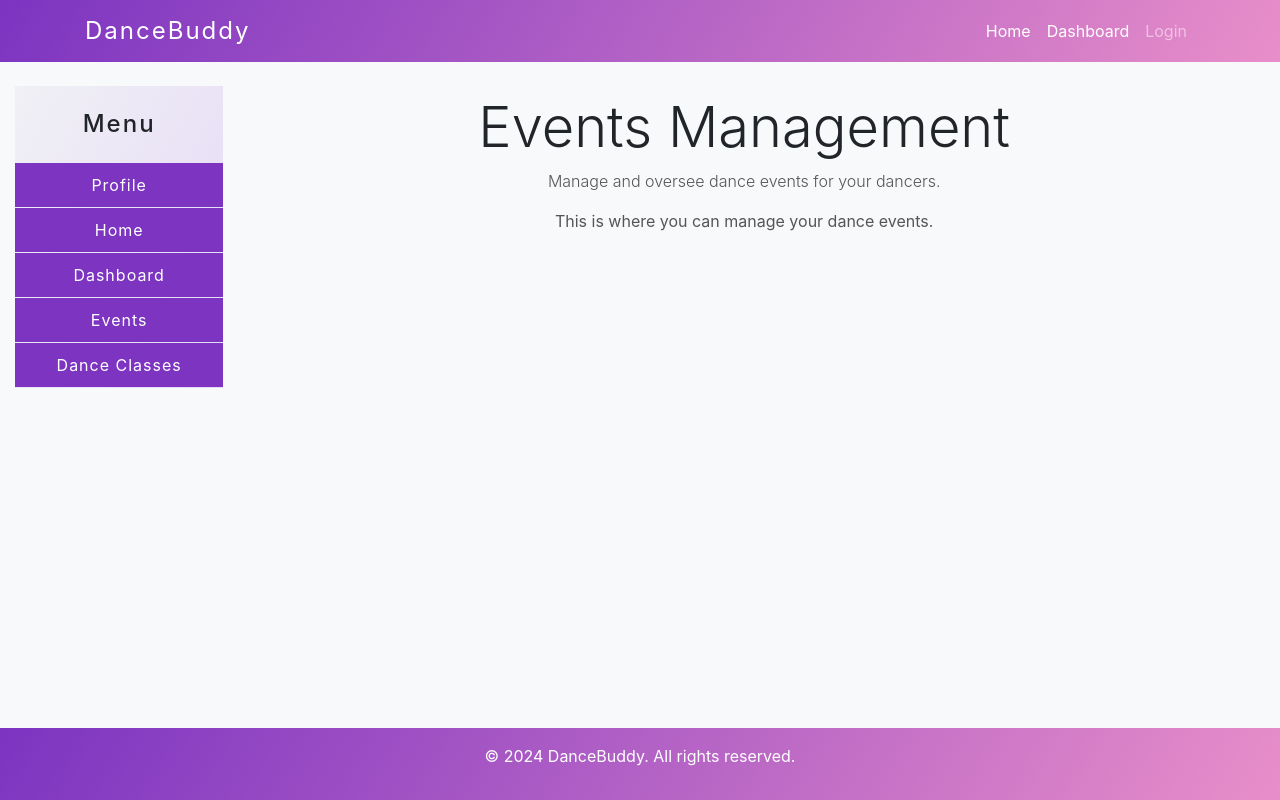
After one commit to Everbluee/DanceBuddyBackend, a Django app: page /management/event/ in a window 1280 px wide. The commit adds this page. Run offline with Django 5.2, Linux system fonts and the light colour scheme.

Commit message:
Add custom sidebar
Separate css files

```diff
--- a/BasicBackend/urls.py
+++ b/BasicBackend/urls.py
@@ -32,6 +32,7 @@ user_patterns = [
 ]
 
 attendance_patterns = [
+    path('', manage_attendance, name='manage_attendance'),
     path('danceclass/<int:class_id>/', manage_dance_class_attendance,
          name='manage_dance_class_attendance'),
     path('danceclass/<int:class_id>/mark/<int:user_id>/<str:status>/', mark_dance_class_attendance,
@@ -43,6 +44,11 @@ attendance_patterns = [
          name='mark_event_attendance'),
 ]
 
+management_patterns = [
+    path('dance_class/', manage_dance_classes, name='manage_dance_classes'),
+    path('attendance/', include(attendance_patterns)),
+    path('event/', manage_events, name='manage_events'),
+]
 
 urlpatterns = [
     path('', home, name='home'),
@@ -52,8 +58,8 @@ urlpatterns = [
     path('api/dance_class/', include(dance_class_patterns)),
     path('api/event/', include(event_patterns)),
     path('api/user/', include(user_patterns)),
-    path('attendance/', include(attendance_patterns)),
                   path('dashboard/', dashboard, name='dashboard'),
+                  path('management/', include(management_patterns)),
     path('api/token/', TokenObtainPairView.as_view(), name='token_obtain_pair'),
     path('api/token/refresh/', TokenRefreshView.as_view(), name='token_refresh'),
 ] + static(settings.MEDIA_URL, document_root=settings.MEDIA_ROOT)
--- a/BasicBackend/views.py
+++ b/BasicBackend/views.py
@@ -192,7 +192,8 @@ def mark_dance_class_attendance(request, class_id, user_id, status):
     attendance.status = status
     attendance.save()
 
-    return JsonResponse({'message': f'Attendance updated to {status} for {user.username} in Dance Class'})
+    return JsonResponse(
+        {'message': f'Attendance updated to {status} for {user.first_name} {user.last_name} in Dance Class'})
 
 
 @login_required
@@ -209,7 +210,7 @@ def mark_event_attendance(request, event_id, user_id, status):
     event_attendance.status = status
     event_attendance.save()
 
-    return JsonResponse({'message': f'Attendance updated to {status} for {user.username} in Event'})
+    return JsonResponse({'message': f'Attendance updated to {status} for {user.first_name} {user.last_name} in Event'})
 
 
 def home(request):
@@ -225,3 +226,15 @@ def dashboard(request):
         return render(request, 'instructor_dashboard.html')
     else:
         return render(request, 'user_dashboard.html')
+
+
+def manage_dance_classes(request):
+    return render(request, 'manage_dance_classes.html')
+
+
+def manage_attendance(request):
+    return render(request, 'manage_attendance.html')
+
+
+def manage_events(request):
+    return render(request, 'manage_events.html')
--- /dev/null
+++ b/static/css/card.css
@@ -0,0 +1,88 @@
+.card-deck .card {
+    margin-bottom: 20px;
+}
+
+.card-title {
+    font-size: 1.25rem;
+    font-weight: bold;
+}
+
+.card-text {
+    font-size: 1rem;
+    color: #555;
+}
+
+.card-body {
+    text-align: center;
+}
+
+.card-img-top {
+    height: 200px;
+    object-fit: cover;
+}
+
+.card-deck {
+    display: flex;
+    justify-content: space-around;
+    gap: 20px;
+}
+
+.card-container {
+    perspective: 1000px;
+    width: 200px;
+    height: 200px;
+}
+
+.card-inner {
+    width: 100%;
+    height: 100%;
+    transition: transform 0.6s;
+    transform-style: preserve-3d;
+    position: relative;
+}
+
+.card-container:hover .card-inner {
+    transform: rotateY(180deg);
+}
+
+.card-front, .card-back {
+    width: 100%;
+    height: 100%;
+    position: absolute;
+    backface-visibility: hidden;
+    display: flex;
+    flex-direction: column;
+    justify-content: center;
+    align-items: center;
+    text-align: center;
+    border: 1px solid #ccc;
+    border-radius: 8px;
+    padding: 12px;
+    box-shadow: 0 4px 8px rgba(0, 0, 0, 0.2);
+}
+
+.card-front {
+    background: linear-gradient(120deg, #7c34c1, #e88ec9);
+    color: white;
+}
+
+.card-back {
+    background: linear-gradient(120deg, #e88ec9, #7c34c1);
+    color: white;
+    transform: rotateY(180deg);
+    text-decoration: none;
+}
+
+.card-back:hover {
+    color: white;
+}
+
+.card-back h5,
+.card-back p {
+    color: white;
+}
+
+.card-back a:hover {
+    color: white;
+    text-decoration: none;
+}
--- /dev/null
+++ b/static/css/sidebar.css
@@ -0,0 +1,30 @@
+.custom-sidebar {
+    width: 250px;
+    height: fit-content;
+    background: linear-gradient(120deg, #f0f0f5, #e5d9f7);
+}
+
+.custom-sidebar a {
+    background-color: #7c34c1;
+    color: #ffffff;
+    border: none;
+    letter-spacing: 1px;
+    display: block;
+    text-decoration: none;
+    margin-bottom: 1px;
+    padding: 10px 20px;
+    font-size: 1rem;
+    transition: background-color 0.3s ease, transform 0.2s ease;
+}
+
+.custom-sidebar a:hover {
+    background-color: #e88ec9;
+    color: #fff;
+    transform: translateX(5px);
+}
+
+/* Active Link */
+.custom-sidebar a.active {
+    background-color: #7c34c1;
+    color: #fff;
+}
--- a/static/css/style.css
+++ b/static/css/style.css
@@ -3,93 +3,9 @@ body {
     background-color: #f8f9fa;
 }
 
-.card-deck .card {
-    margin-bottom: 20px;
-}
-
-.card-title {
-    font-size: 1.25rem;
-    font-weight: bold;
-}
-
-.card-text {
-    font-size: 1rem;
-    color: #555;
-}
-
-.card-body {
-    text-align: center;
-}
-
-.card-img-top {
-    height: 200px;
-    object-fit: cover;
-}
-
-.card-deck {
-    display: flex;
-    justify-content: space-around;
-    gap: 20px;
-}
-
-.card-container {
-    perspective: 1000px;
-    width: 200px;
-    height: 200px;
-}
-
-.card-inner {
-    width: 100%;
-    height: 100%;
-    transition: transform 0.6s;
-    transform-style: preserve-3d;
-    position: relative;
-}
-
-.card-container:hover .card-inner {
-    transform: rotateY(180deg);
-}
-
-.card-front, .card-back {
-    width: 100%;
-    height: 100%;
-    position: absolute;
-    backface-visibility: hidden;
-    display: flex;
-    flex-direction: column;
-    justify-content: center;
-    align-items: center;
-    text-align: center;
-    border: 1px solid #ccc;
-    border-radius: 8px;
-    padding: 12px;
-    box-shadow: 0 4px 8px rgba(0, 0, 0, 0.2);
-}
-
-.card-front {
-    background: linear-gradient(120deg, #7c34c1, #e88ec9);
-    color: white;
-}
-
-.card-back {
-    background: linear-gradient(120deg, #e88ec9, #7c34c1);
-    color: white;
-    transform: rotateY(180deg);
-    text-decoration: none;
-}
-
-.card-back:hover {
-    color: white;
-}
-
-.card-back h5,
-.card-back p {
-    color: white;
-}
-
-.card-back a:hover {
-    color: white;
-    text-decoration: none;
+.brand-title-text {
+    font-size: 1.5rem;
+    letter-spacing: 2px;
 }
 
 .footer-primary {
@@ -102,9 +18,8 @@ body {
     color: #ffffff;
 }
 
-/* Subtle or Solid Color Buttons */
 .btn-primary-solid {
-    background-color: #7c34c1; /* Solid primary color */
+    background-color: #7c34c1;
     color: #ffffff;
     border: none;
     padding: 10px 20px;
@@ -116,14 +31,14 @@ body {
 }
 
 .btn-primary-solid:hover {
-    background-color: #6a2ca0; /* Slightly darker */
+    background-color: #6a2ca0;
     color: #ffffff;
     transform: translateY(-3px);
     box-shadow: 0 4px 6px rgba(0, 0, 0, 0.2);
 }
 
 .btn-secondary-solid {
-    background-color: #e88ec9; /* Solid secondary color */
+    background-color: #e88ec9;
     color: #ffffff;
     border: none;
     padding: 10px 20px;
@@ -135,7 +50,7 @@ body {
 }
 
 .btn-secondary-solid:hover {
-    background-color: #d87bb6; /* Slightly darker */
+    background-color: #d87bb6;
     color: #ffffff;
     transform: translateY(-3px);
     box-shadow: 0 4px 6px rgba(0, 0, 0, 0.2);
@@ -143,7 +58,7 @@ body {
 
 /* Subtle Gradient Option */
 .btn-primary-subtle {
-    background: linear-gradient(120deg, #7c34c1 98%, #6a2ca0 2%); /* Barely visible gradient */
+    background: linear-gradient(120deg, #7c34c1 98%, #6a2ca0 2%);
     color: #ffffff;
     border: none;
     padding: 10px 20px;
@@ -155,7 +70,7 @@ body {
 }
 
 .btn-primary-subtle:hover {
-    background: linear-gradient(120deg, #6a2ca0 98%, #7c34c1 2%); /* Reverse subtle gradient */
+    background: linear-gradient(120deg, #6a2ca0 98%, #7c34c1 2%);
     color: #ffffff;
     transform: translateY(-3px);
     box-shadow: 0 4px 6px rgba(0, 0, 0, 0.2);
--- a/templates/base_generic.html
+++ b/templates/base_generic.html
@@ -7,12 +7,14 @@
     <title>{% block title %}My Application{% endblock %}</title>
     <link href="https://cdn.jsdelivr.net/npm/bootstrap@4.5.2/dist/css/bootstrap.min.css" rel="stylesheet">
     <link rel="stylesheet" href="{% static 'css/style.css' %}">
+    <link rel="stylesheet" href="{% static 'css/card.css' %}">
+    <link rel="stylesheet" href="{% static 'css/sidebar.css' %}">
 </head>
 <body class="d-flex flex-column min-vh-100">
     <!-- Navbar -->
     <nav class="navbar navbar-expand-lg navbar-dark navbar-primary">
         <div class="container">
-            <a class="navbar-brand" href="/">DanceBuddy</a>
+            <a class="navbar-brand brand-title-text" href="/">DanceBuddy</a>
             <button class="navbar-toggler" type="button" data-toggle="collapse" data-target="#navbarNav" aria-controls="navbarNav" aria-expanded="false" aria-label="Toggle navigation">
                 <span class="navbar-toggler-icon"></span>
             </button>
@@ -20,6 +22,9 @@
                 <ul class="navbar-nav ml-auto">
                     <li class="nav-item active">
                         <a class="nav-link" href="/">Home</a>
+                    </li>
+                    <li class="nav-item active">
+                        <a class="nav-link" href="/dashboard">Dashboard</a>
                     </li>
                     <li class="nav-item">
                         {% if request.user.is_authenticated %}
@@ -34,14 +39,18 @@
     </nav>
 
     <!-- Content -->
-    <div class="container mt-4 flex-grow-1">
-        {% block content %}
-        {% endblock %}
+    <div class="container-fluid mt-4 flex-grow-1">
+        <div class="d-flex justify-content-between">
+            {% block sidebar %}
+            {% endblock %}
+            {% block content %}
+            {% endblock %}
+        </div>
     </div>
 
     <!-- Footer -->
     <footer class="footer {{ footer_class|default:'footer-primary' }} text-white text-center py-3 mt-5">
-        <p>&copy; 2024 My Application. All rights reserved.</p>
+        <p>&copy; 2024 DanceBuddy. All rights reserved.</p>
     </footer>
 
     <!-- Scripts -->
--- /dev/null
+++ b/templates/instructor_sidebar.html
@@ -0,0 +1,8 @@
+<div class="sidebar custom-sidebar">
+    <h4 class="brand-title-text text-center mb-4 mt-4">Menu</h4>
+    <a href="{% url 'home' %}" class="d-block text-center">Profile</a>
+    <a href="{% url 'home' %}" class="d-block text-center">Home</a>
+    <a href="{% url 'dashboard' %}" class="d-block text-center">Dashboard</a>
+    <a href="{% url 'manage_events' %}" class="d-block text-center">Events</a>
+    <a href="{% url 'manage_dance_classes' %}" class="d-block text-center">Dance Classes</a>
+</div>
--- /dev/null
+++ b/templates/manage_events.html
@@ -0,0 +1,17 @@
+{% extends 'base_generic.html' %}
+
+{% block title %}Events Management{% endblock %}
+
+{% block sidebar %}
+    {% include 'instructor_sidebar.html' %}
+{% endblock %}
+
+{% block content %}
+    <div class="d-flex align-content-center w-100">
+        <div class="container mt-2">
+            <h1 class="display-4 text-center">Events Management</h1>
+            <p class="lead text-center card-text">Manage and oversee dance events for your dancers.</p>
+            <p class="text-center card-text">This is where you can manage your dance events.</p>
+        </div>
+    </div>
+{% endblock %}
```
Also changed, not shown: templates/instructor_dashboard.html (+27 -23 lines), templates/manage_attendance.html (added, +11 -0 lines), templates/manage_dance_classes.html (added, +17 -0 lines), db.sqlite3, templates/registration/login.html (indentation only).
